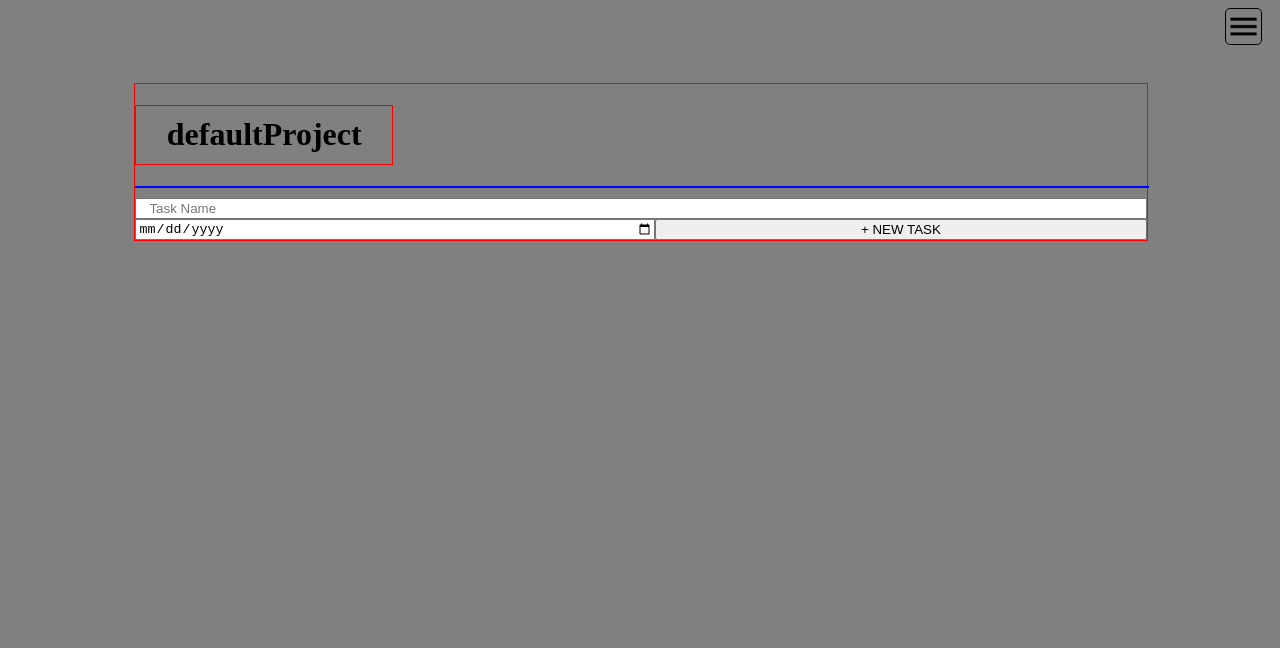
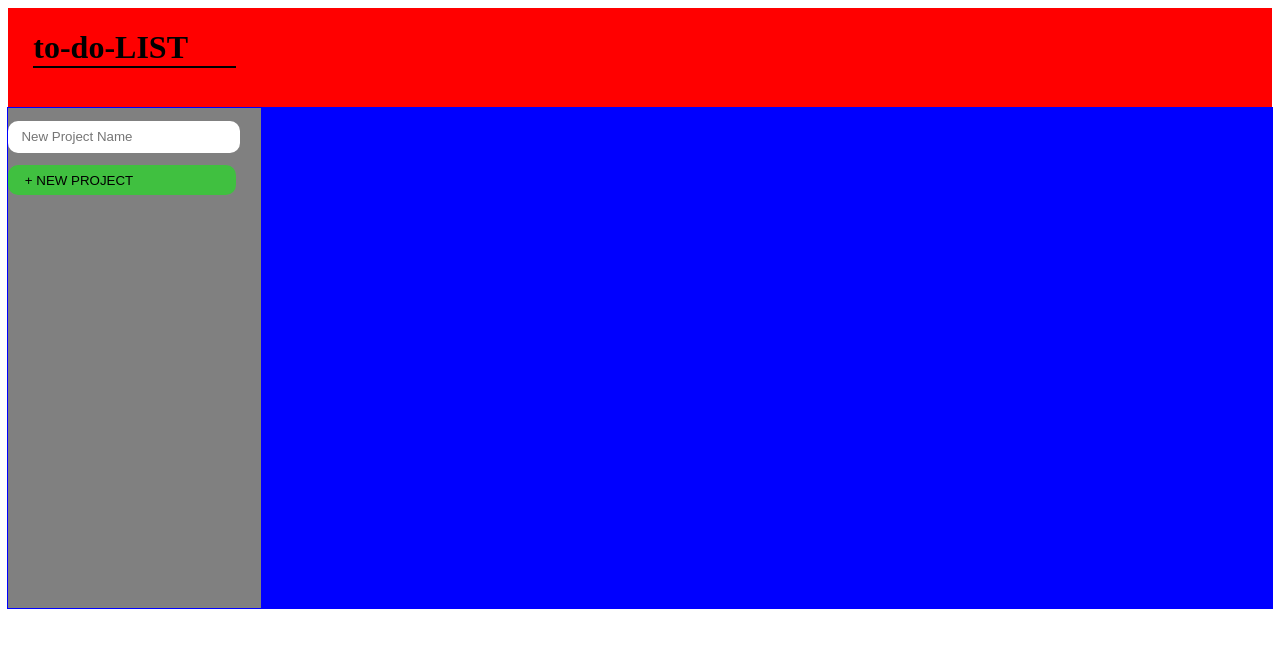
Before and after one commit to Maii0407/checklist, a website built with webpack: page dist/index.html in a window 1280 px wide. Built offline with nearby package versions, Linux system fonts and the light colour scheme.

Commit message:
made from scratch AGAIN.....

```diff
--- a/src/DOMstuff.js
+++ b/src/DOMstuff.js
@@ -26,60 +26,6 @@ const DOMstuff = (function(){
         return newProject;
     };
 
-    const _makeProjectFormContainer = function(){
-        const formContainer = document.createElement('div');
-        formContainer.classList.add('projectForm-container');
-        document.body.appendChild(formContainer);
-
-        return formContainer;
-    };
-
-    const _makeProjectForm = function(){
-        const projectInput = document.createElement('input');
-        projectInput.setAttribute('type', 'text');
-        projectInput.placeholder = `New Project Name`;
-        projectInput.id = `project-input`;
-        document.querySelector('.projectForm-container').appendChild(projectInput);
-
-        return projectInput;
-    };
-
-    const _makeProjectBtn = function(){
-        const newProject = document.createElement('button');
-        newProject.classList.add('newProject-btn');
-        newProject.innerText = `+ NEW PROJECT`;
-        document.querySelector('.projectForm-container').appendChild(newProject);
-
-        return newProject;
-    };
-
-    const _makeCloseBtn = function(){
-        const closeBtn = document.createElement('button');
-        closeBtn.classList.add('close-btn');
-        closeBtn.innerText = `X`;
-        document.querySelector('.projectForm-container').appendChild(closeBtn);
-
-        return closeBtn;
-    };
-
-    const _makeOpenProjectFormBtn = function(){
-        const openBtn = document.createElement('img');
-        openBtn.src = openProjectForm;
-        openBtn.classList.add('open-btn')
-        document.getElementById('uppercontainer').appendChild(openBtn);
-
-        return openBtn;
-    };
-
-//this makes a form so users can make new projects
-    const makeProjectForm = function(){
-        _makeOpenProjectFormBtn();
-        _makeProjectFormContainer();
-        _makeProjectForm();
-        _makeProjectBtn();
-        _makeCloseBtn();
-    };
-
     return {
         makeProject,
         makeProjectForm,
--- /dev/null
+++ b/src/createStuff/createStuff.js
@@ -0,0 +1,5 @@
+import { logicStuff } from "../logicStuff/logicStuff";
+
+const createStuff = (function(){
+
+})();
--- /dev/null
+++ b/src/defaultStuff.css
@@ -0,0 +1,59 @@
+body {
+    display: flex;
+    flex-direction: column;
+}
+
+#upper-container {
+    width: 100%;
+    height: 100px;
+    background-color: red;
+}
+
+#upper-container h1 {
+    margin-left: 2%;
+    border-bottom: 2px solid black;
+    width: 16%;
+}
+
+#lower-container {
+    width: 100%;
+    max-height: 2000px;
+    height: 500px;
+    outline: 1px solid blue;
+    display: flex;
+    flex-direction: row;
+}
+
+#projectForm-container {
+    width: 20%;
+    background-color: gray;
+}
+
+#main-content {
+    width: 80%;
+    background-color: blue;
+}
+
+.project-input {
+    width: 90%;
+    height: 30px;
+    margin-top: 5%;
+    text-indent: 5%;
+    border-radius: 10px;
+    border: none;
+}
+
+.newProject-btn {
+    background-color: rgba(0, 255, 0, 0.5);
+    width: 90%;
+    height: 30px;
+    text-align: left;
+    text-indent: 5%;
+    margin-top: 5%;
+    border-radius: 10px;
+    border: none;
+    cursor: pointer;
+}
+.newProject-btn:hover {
+    background-color: rgba(0, 255, 0, 0.9);
+}
--- /dev/null
+++ b/src/defaultStuff/defaultStuff.js
@@ -0,0 +1,42 @@
+
+const defaultStuff = (function(){
+    function makeHeader(){
+        const header = document.createElement('h1');
+        header.innerText = `to-do-LIST`;
+        document.getElementById('upper-container').appendChild(header);
+
+        return header;
+    };
+
+    function makeProjectForm(){
+        const projectInput = document.createElement('input');
+        projectInput.setAttribute('type', 'text');
+        projectInput.placeholder = `New Project Name`;
+        projectInput.classList.add('project-input')
+        document.getElementById('projectForm-container').appendChild(projectInput);
+
+        return projectInput;
+    };
+
+    function makeCreateProjectBtn(){
+        const newProject = document.createElement('button');
+        newProject.classList.add('newProject-btn');
+        newProject.innerText = `+ NEW PROJECT`;
+        document.getElementById('projectForm-container').appendChild(newProject);
+
+        return newProject;
+    };
+
+    function makeDefault(){
+        makeHeader();
+        makeProjectForm();
+        makeCreateProjectBtn();
+    };
+
+    return{
+        makeDefault,
+    };
+
+})();
+
+export {defaultStuff};
--- a/src/index.js
+++ b/src/index.js
@@ -1,7 +1,12 @@
-import './style.css';
-import { DOMstuff } from "./DOMstuff";
-import { Logic } from './logic';
+import './defaultStuff.css';
+import { defaultStuff } from './defaultStuff/defaultStuff';
+//import './style.css';
 
+const todoLIST = (function(){
+    defaultStuff.makeDefault();
+})();
+
+/*
 const CheckList = (function(){
     DOMstuff.makeProjectForm();
     Logic.projectArray;
@@ -48,4 +53,4 @@ const CheckList = (function(){
     });
 
 
-})();
+})(); */
--- a/src/logic.js
+++ /dev/null
@@ -1,31 +0,0 @@
-
-const Logic = (function(){
-    const projectArray = [];
-
-    class Project {
-        constructor(name,taskList){
-            this.name = name;
-            this.taskList= [];
-        }
-    };
-
-    class Task {
-        constructor(name,date){
-            this.name = name;
-            this.date = date;
-        }
-    };
-
-    const defaultProject = new Project('defaultProject');
-    projectArray.push(defaultProject);
-
-    const defaultTask = new Task('default', 'defaultDate');
-    defaultProject.taskList.push(defaultTask);
-
-    return {
-        projectArray,
-        Project,
-    };
-})();
-
-export {Logic};
--- /dev/null
+++ b/src/logicStuff/logicStuff.js
@@ -0,0 +1,26 @@
+
+const logicStuff = (function(){
+    const projectList = [];
+
+    class project {
+        constructor(name,taskList){
+            this.name = name;
+            this.taskList = [];
+        }
+    }
+
+    class task {
+        constructor(name,date){
+            this.name = name;
+            this.date = date;
+        }
+    }
+
+    return {
+        projectList,
+        project,
+        task,
+    };
+})();
+
+export {logicStuff};
--- a/src/task.js
+++ /dev/null
@@ -1,4 +0,0 @@
-
-const Task = (function(){})();
-
-export {Task};
```
Also changed, not shown: dist/index.html, dist/main.js.
